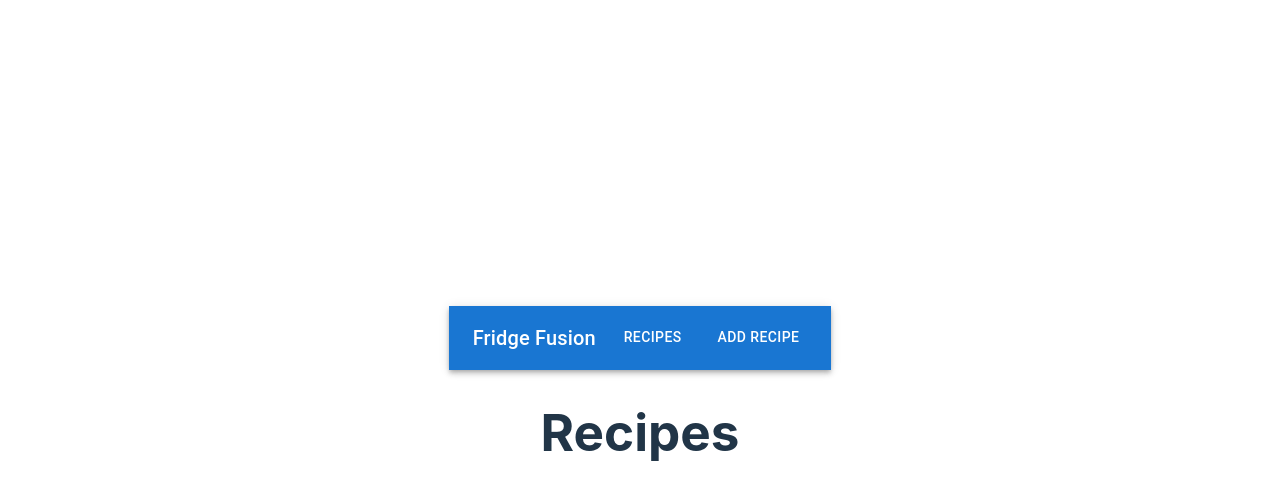
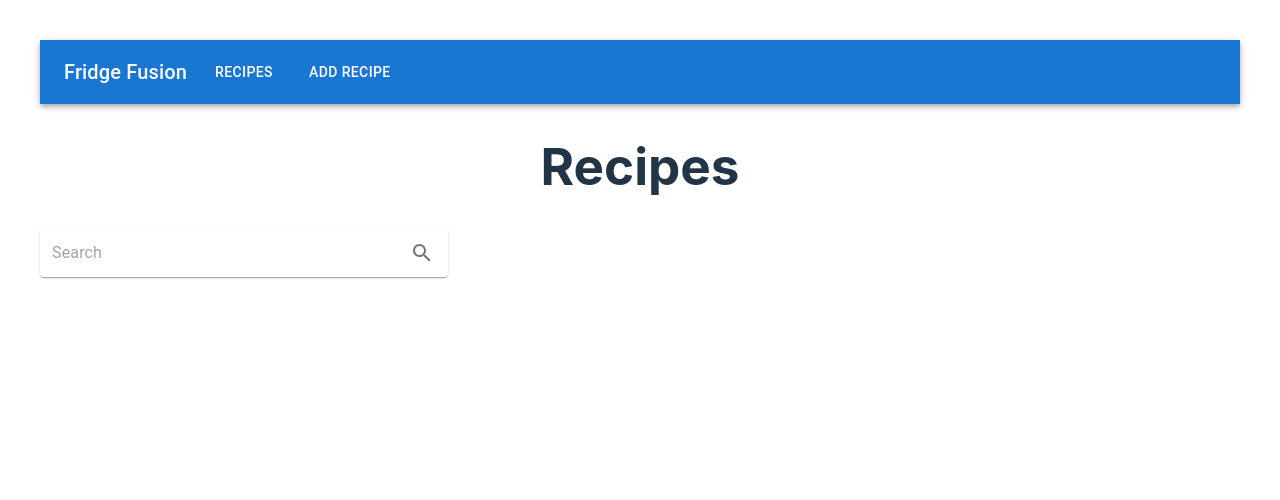
Before and after one commit to JaydenLe1102/Roulettech-KangaCook-Assigment, a React (Vite) app in the folder frontend/: page / in a window 1280 px wide. Shown: the top 500 px of the page. Built offline with nearby package versions, Linux system fonts and the light colour scheme.

Commit message:
New UI Changes: add search bar

```diff
--- a/frontend/package.json
+++ b/frontend/package.json
@@ -12,6 +12,7 @@
   "dependencies": {
     "@emotion/react": "^11.13.0",
     "@emotion/styled": "^11.13.0",
+    "@mui/icons-material": "^5.16.7",
     "@mui/material": "^5.16.7",
     "@mui/styled-engine-sc": "^6.0.0-alpha.18",
     "react": "^18.3.1",
--- /dev/null
+++ b/frontend/src/components/Recipes/searchBar.tsx
@@ -0,0 +1,33 @@
+
+
+
+
+//import { useState } from "react";
+import IconButton from "@mui/material/IconButton";
+import SearchIcon from "@mui/icons-material/Search";
+//import * as React from 'react';
+import Paper from '@mui/material/Paper';
+import InputBase from '@mui/material/InputBase';
+
+const SearchBar = () => (
+	<Paper
+	component="form"
+	sx={{ p: '2px 4px', display: 'flex', alignItems: 'center', width: 400 }}
+>
+	<InputBase
+		sx={{ ml: 1, flex: 1 }}
+		placeholder="Search"
+		onInput={(e) => {
+			const target = e.target as HTMLInputElement;
+			console.log(target.value);
+		}}
+	/>
+	<IconButton type="button" sx={{ p: '10px' }} aria-label="search">
+		<SearchIcon />
+	</IconButton>
+</Paper>
+
+);
+
+
+export default SearchBar;
--- a/frontend/src/components/menuBar.tsx
+++ b/frontend/src/components/menuBar.tsx
@@ -13,9 +13,13 @@ const StyledButton = styled(Button)<ButtonLinkProps>({
   marginLeft: '20px',
 });
 
+const StyledAppBar = styled(AppBar)({
+  zIndex: 1300, // Ensure it's above other elements
+});
+
 function MenuBar() {
   return (
-    <AppBar position="static">
+    <StyledAppBar position="static">
       <Toolbar>
         <Typography variant="h6">
           Fridge Fusion
@@ -27,7 +31,7 @@ function MenuBar() {
           Add Recipe
         </StyledButton>
       </Toolbar>
-    </AppBar>
+    </StyledAppBar>
   );
 }
 
--- a/frontend/src/index.css
+++ b/frontend/src/index.css
@@ -20,14 +20,6 @@ a {
 }
 a:hover {
   color: #535bf2;
-}
-
-body {
-  margin: 0;
-  display: flex;
-  place-items: center;
-  min-width: 320px;
-  min-height: 100vh;
 }
 
 h1 {
--- a/frontend/src/pages/recipes.tsx
+++ b/frontend/src/pages/recipes.tsx
@@ -1,5 +1,5 @@
 
-
+import SearchBar from "../components/Recipes/searchBar";
 
 
 
@@ -10,6 +10,7 @@ function Recipes() {
 	return (
 		<>
 			<h1>Recipes</h1>
+			<SearchBar />
 		</>
 	)
 
```
Also changed, not shown: frontend/src/types/Recipe.interface.ts (added, +18 -0 lines), 1 other file (tests, documents, lock files or other folders).
